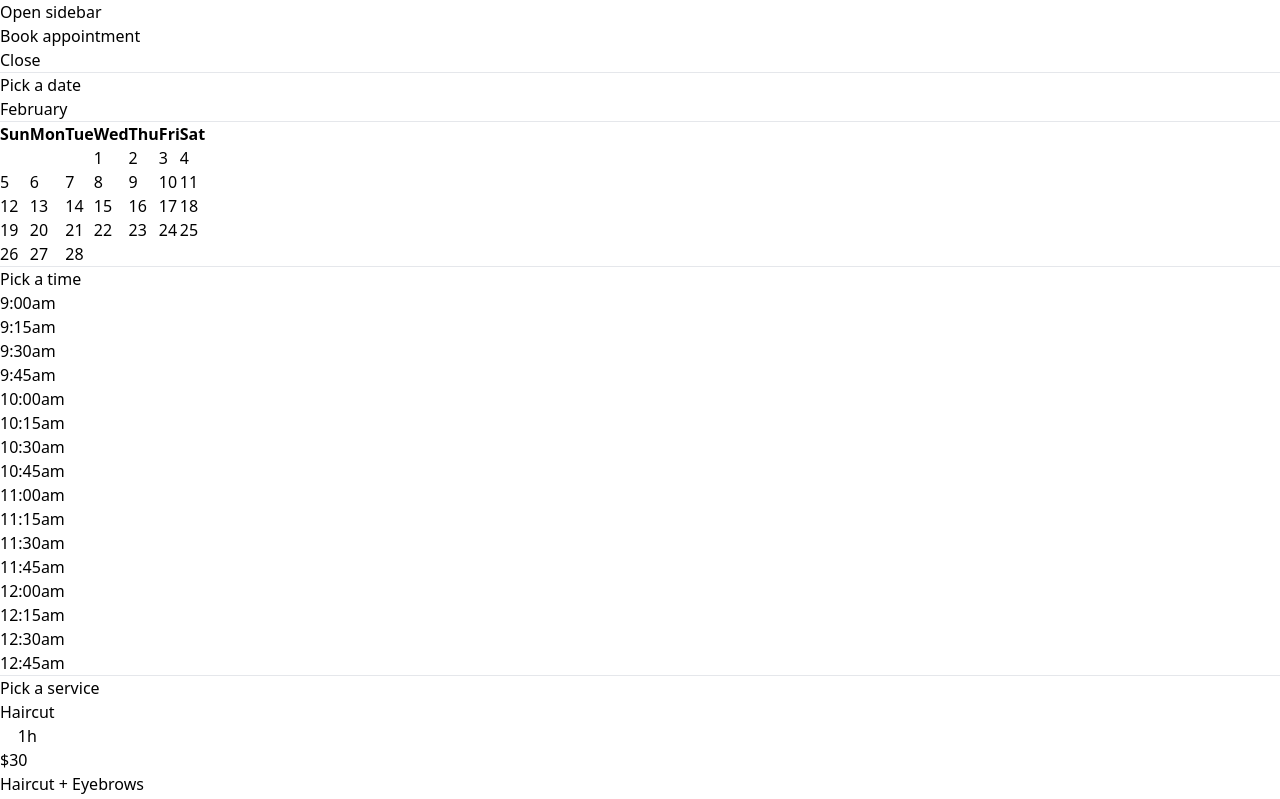
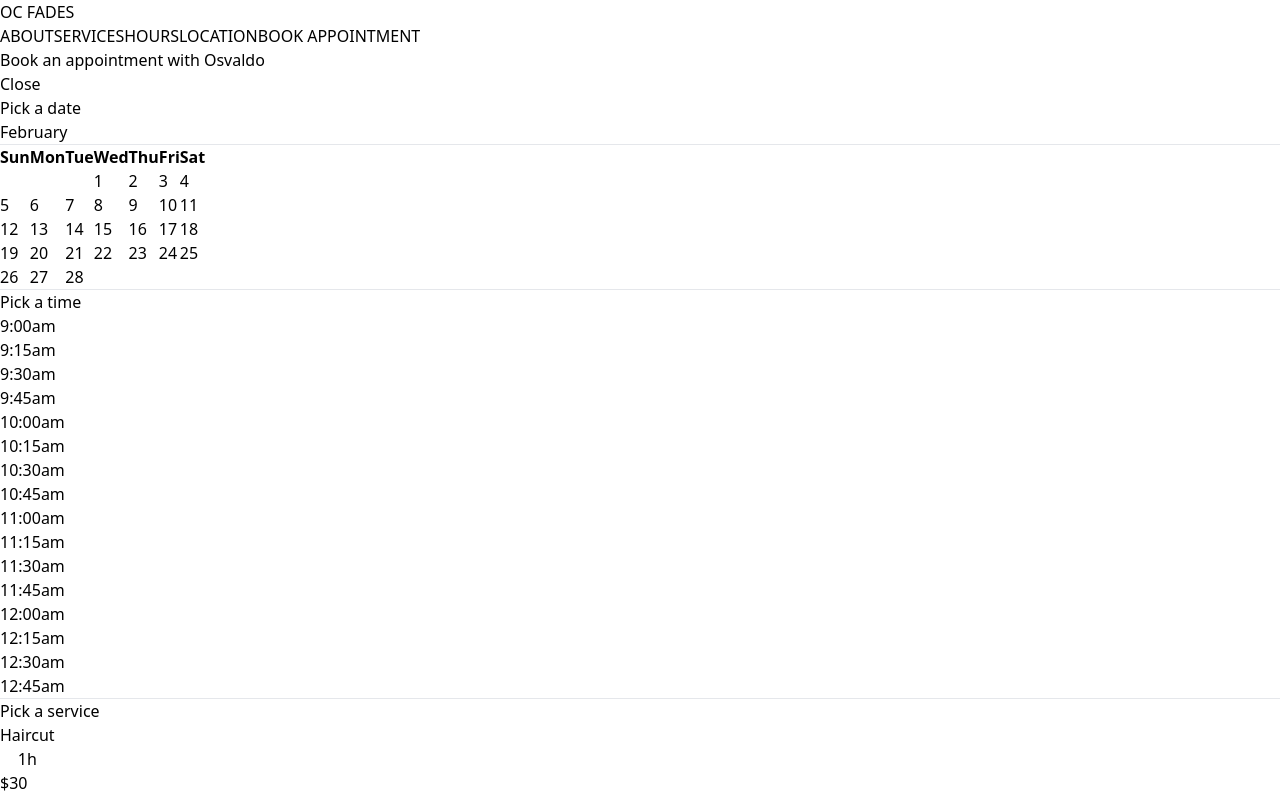
Before and after one commit to josuepalomocs/barber-website, a Next.js app: page / in a window 1280 px wide. Shown: the top 799 px of the page. Built offline with nearby package versions, Linux system fonts and the light colour scheme; what react-google-recaptcha-v3 would draw is missing.

Commit message:
add header

```diff
--- /dev/null
+++ b/src/components/About.tsx
@@ -0,0 +1,5 @@
+interface AboutProps {}
+
+export default function About({}: AboutProps) {
+  return <div></div>;
+}
--- a/src/components/Header.tsx
+++ b/src/components/Header.tsx
@@ -1,5 +1,36 @@
-interface HeaderProps {}
+import { Bars3Icon, CalendarDaysIcon } from "@heroicons/react/20/solid";
+import Link from "next/link";
 
-export default function Header({}: HeaderProps) {
-  return <header className=""></header>;
+interface HeaderProps {
+  openSidebar: () => void;
 }
+
+export default function Header({ openSidebar }: HeaderProps) {
+  return (
+    <header className="grid content-center sticky top-0 h-16 text-sm text-neutral-900 bg-white border-b border-neutral-200">
+      <div className="flex justify-between items-center mx-[400px]">
+        <Link
+          href="/"
+          className="text-center tracking-[.25em] text-xs text-neutral-900 font-medium p-2"
+        >
+          OC FADES
+        </Link>
+        {/*<button className="p-2">*/}
+        {/*  <Bars3Icon className="w-[20px] h-[20px]" />*/}
+        {/*</button>*/}
+        <div className="flex justify-between items-center text-xs [&>a]:p-2 ml-auto space-x-8">
+          <Link href="/about">ABOUT</Link>
+          <Link href="/services">SERVICES</Link>
+          <Link href="/home">HOURS</Link>
+          <Link href="/home">LOCATION</Link>
+          <button
+            className="flex items-center space-x-2 text-xs p-3 bg-black text-white rounded"
+            onClick={openSidebar}
+          >
+            <p className="">BOOK APPOINTMENT</p>
+          </button>
+        </div>
+      </div>
+    </header>
+  );
+}
--- a/src/components/Sidebar.tsx
+++ b/src/components/Sidebar.tsx
@@ -18,14 +18,13 @@ export default function Sidebar({ isOpen, closeSidebar }: SidebarProps) {
         } transition duration-300`}
       >
         <div className="w-full h-full">
-          <div className="w-full sticky top-0 bg-neutral-50">
-            <div className="flex justify-between p-4 m-auto">
-              <h2 className="">Book appointment</h2>
+          <div className="flex items-center w-full sticky top-0 h-16 text-neutral-900 bg-white border-b border-neutral-200  ">
+            <div className="flex justify-between items-center w-full px-4">
+              <h2 className="text-xs">Book an appointment with Osvaldo</h2>
               <button className="font-light text-xs" onClick={closeSidebar}>
                 Close
               </button>
             </div>
-            <hr className="border-neutral-200" />
           </div>
           <div className="p-4">
             <h2 className="text-xs text-neutral-500 mb-4">Pick a date</h2>
--- a/src/pages/index.tsx
+++ b/src/pages/index.tsx
@@ -4,6 +4,7 @@ import Main from "@/components/Main";
 import Sidebar from "@/components/Sidebar";
 import useSidebar from "@/hooks/useSidebar";
 import Header from "@/components/Header";
+import About from "@/components/About";
 
 export default function Home() {
   const { isOpen, openSidebar, closeSidebar } = useSidebar();
@@ -17,12 +18,10 @@ export default function Home() {
         <link rel="icon" href="/favicon.ico" />
       </Head>
       <PageWrapper>
-        <Header />
+        <Header openSidebar={openSidebar} />
+        <Sidebar isOpen={isOpen} closeSidebar={closeSidebar} />
         <Main>
-          <button className="" onClick={openSidebar}>
-            Open sidebar
-          </button>
-          <Sidebar isOpen={isOpen} closeSidebar={closeSidebar} />
+          <About />
         </Main>
       </PageWrapper>
     </>
```
